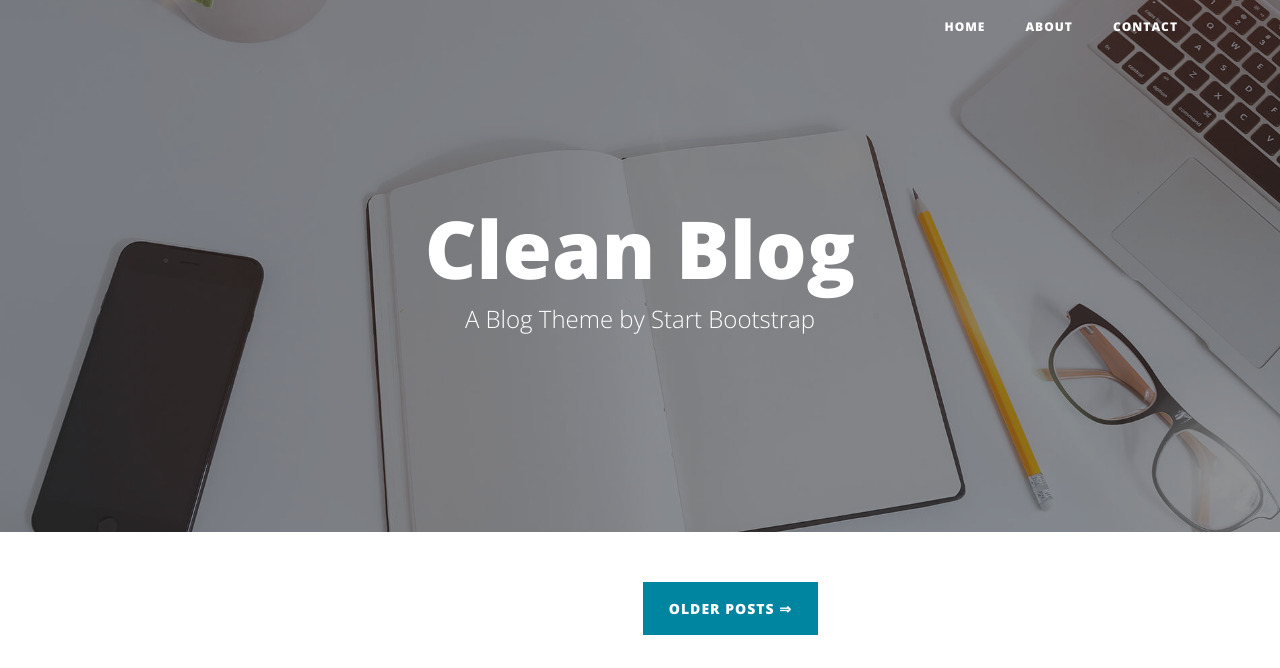
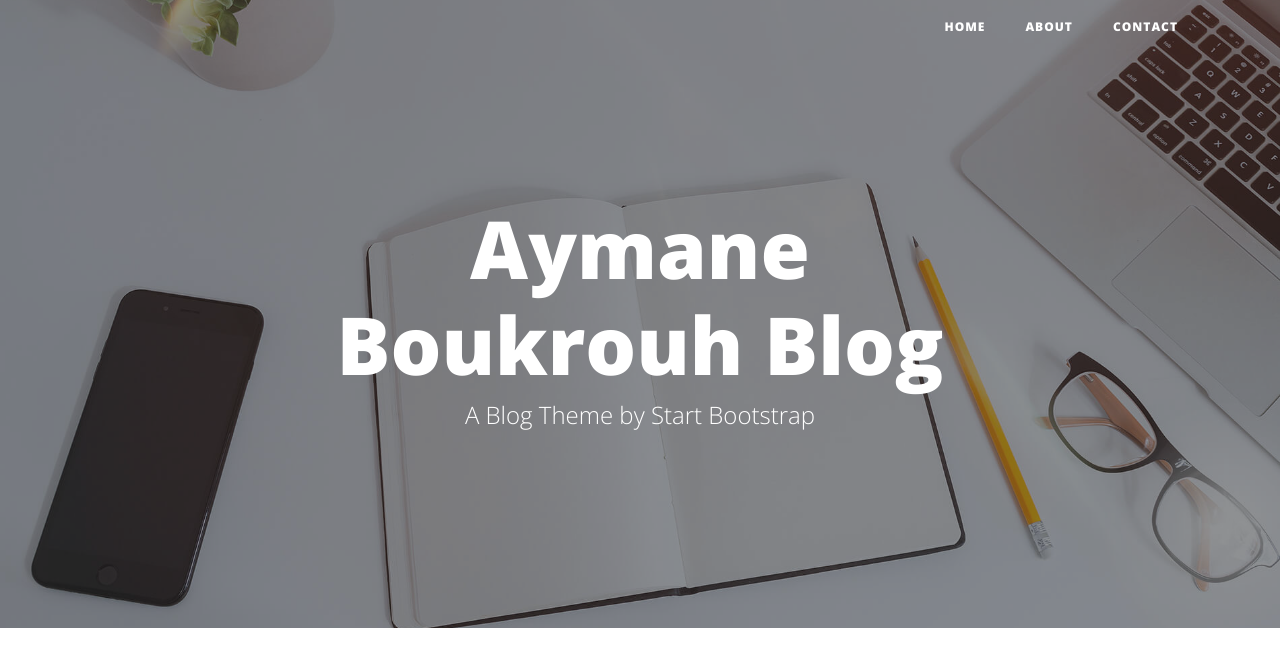
Before and after one commit to AymaneBoukrouh/aymaneboukrouh, a Django app: page /blog/ in a window 1280 px wide. Shown: the top 668 px of the page. Run offline with Django 4.2, Linux system fonts and the light colour scheme; data that the repository does not hold is empty; some libraries are stand-ins or nearby versions.

Commit message:
change title

```diff
--- a/blog/templates/home.html
+++ b/blog/templates/home.html
@@ -7,7 +7,7 @@
             <div class="row">
                 <div class="col-md-10 col-lg-8 mx-auto position-relative">
                     <div class="site-heading">
-                        <h1>Clean Blog</h1><span class="subheading">A Blog Theme by Start Bootstrap</span>
+                        <h1>Aymane Boukrouh Blog</h1><span class="subheading">A Blog Theme by Start Bootstrap</span>
                     </div>
                 </div>
             </div>
```
